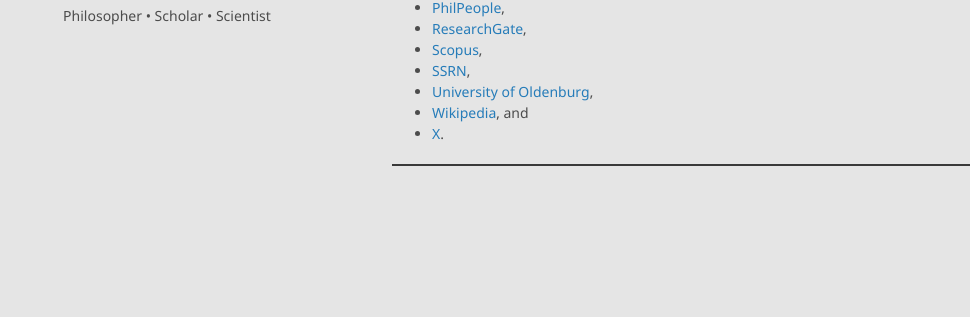
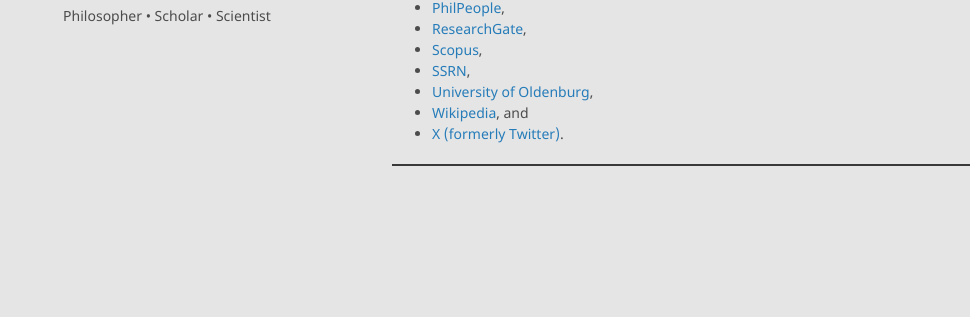
Before and after one commit to alephmembeth/alephmembeth.github.io, a Jekyll site: the page built from contact.md, in a window 1280 px wide. Shown: the part 362-679 px from the top of the page, without its empty margins (128-1098 px from the left). Built offline with Jekyll 4.4.1, drawn with Linux system fonts in a browser that asks for light colours; our own code applies the rules of GitHub Pages for plain Markdown files.

Commit message:
Update contact.md

```diff
--- a/contact.md
+++ b/contact.md
@@ -21,6 +21,6 @@ On the internet, there are also some other places where you can find me, includi
 + [SSRN](https://papers.ssrn.com/sol3/cf_dev/AbsByAuth.cfm?per_id=5771974),
 + [University of Oldenburg](https://uol.de/philosophie/alexander-max-bauer),
 + [Wikipedia](https://de.wikipedia.org/wiki/Benutzer:Alephmembeth), and
-+ [X](https://x.com/alephmembeth).
++ [X (formerly Twitter)](https://x.com/alephmembeth).
 
 ***
```
